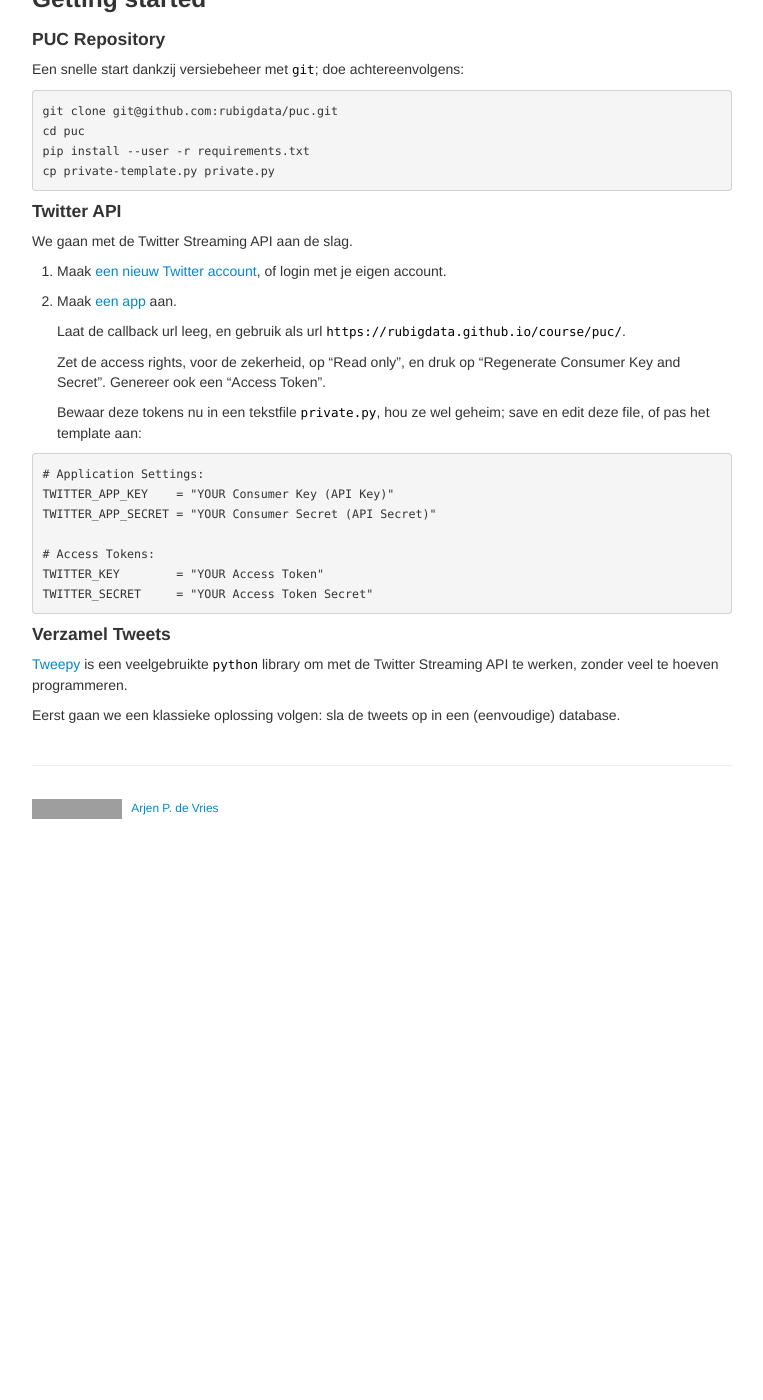
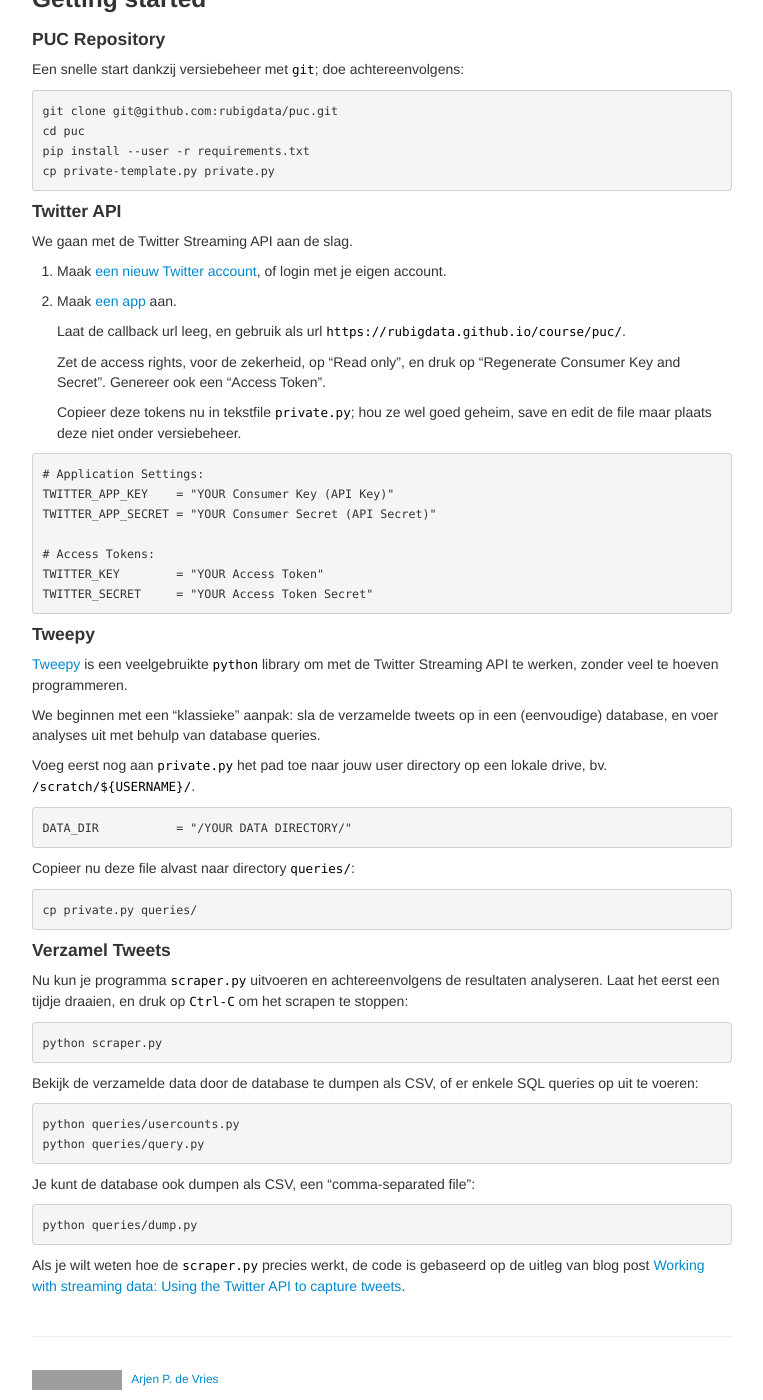
Before and after one commit to Thelukepet/course, a Jekyll site: the page built from puc/tutorial.md, in a window 1280 px wide and 1400 px high, scrolled down 203 px. Shown: the whole window, without its empty margins (258-1021 px from the left). Built offline with Jekyll 4.4.1, drawn with Linux system fonts in a browser that asks for light colours; before the commit the page ends 1032 px from its top, so only the background shows below that; grey boxes are pictures that could not be loaded.

Commit message:
Finished first part

````diff
--- a/puc/tutorial.md
+++ b/puc/tutorial.md
@@ -31,9 +31,8 @@
    Zet de access rights, voor de zekerheid, op "Read only", en druk op "Regenerate Consumer Key and Secret".
    Genereer ook een "Access Token".
 
-   Bewaar deze tokens nu in een tekstfile `private.py`, hou ze wel geheim;
-   save en edit deze file, of pas het template aan:
-
+   Copieer deze tokens nu in tekstfile `private.py`; hou ze wel goed geheim,
+   save en edit de file maar plaats deze niet onder versiebeheer.
 
 ```
 # Application Settings:
@@ -45,9 +44,47 @@
 TWITTER_SECRET     = "YOUR Access Token Secret"
 ```
 
-#### Verzamel Tweets
+#### Tweepy
 
 [Tweepy](http://docs.tweepy.org/en/v3.5.0/streaming_how_to.html) is een veelgebruikte `python` library om
 met de Twitter Streaming API te werken, zonder veel te hoeven programmeren.
 
-Eerst gaan we een klassieke oplossing volgen: sla de tweets op in een (eenvoudige) database.
+We beginnen met een "klassieke" aanpak: sla de verzamelde tweets op in een (eenvoudige) database,
+en voer analyses uit met behulp van database queries.
+
+Voeg eerst nog aan `private.py` het pad toe naar jouw user directory op een lokale drive,
+bv. `/scratch/${USERNAME}/`.
+
+```
+DATA_DIR           = "/YOUR DATA DIRECTORY/"
+```
+
+Copieer nu deze file alvast naar directory `queries/`:
+
+```
+cp private.py queries/
+```
+
+#### Verzamel Tweets
+
+Nu kun je programma `scraper.py` uitvoeren en achtereenvolgens de resultaten analyseren.
+Laat het eerst een tijdje draaien, en druk op `Ctrl-C` om het scrapen te stoppen:
+
+```
+python scraper.py
+```
+
+Bekijk de verzamelde data door de database te dumpen als CSV, of er enkele SQL queries op uit te voeren:
+
+```
+python queries/usercounts.py
+python queries/query.py
+```
+
+Je kunt de database ook dumpen als CSV, een "comma-separated file":
+```
+python queries/dump.py
+```
+
+Als je wilt weten hoe de `scraper.py` precies werkt, de code is gebaseerd op de uitleg van blog post
+[Working with streaming data: Using the Twitter API to capture tweets](https://www.dataquest.io/blog/streaming-data-python/).
````
